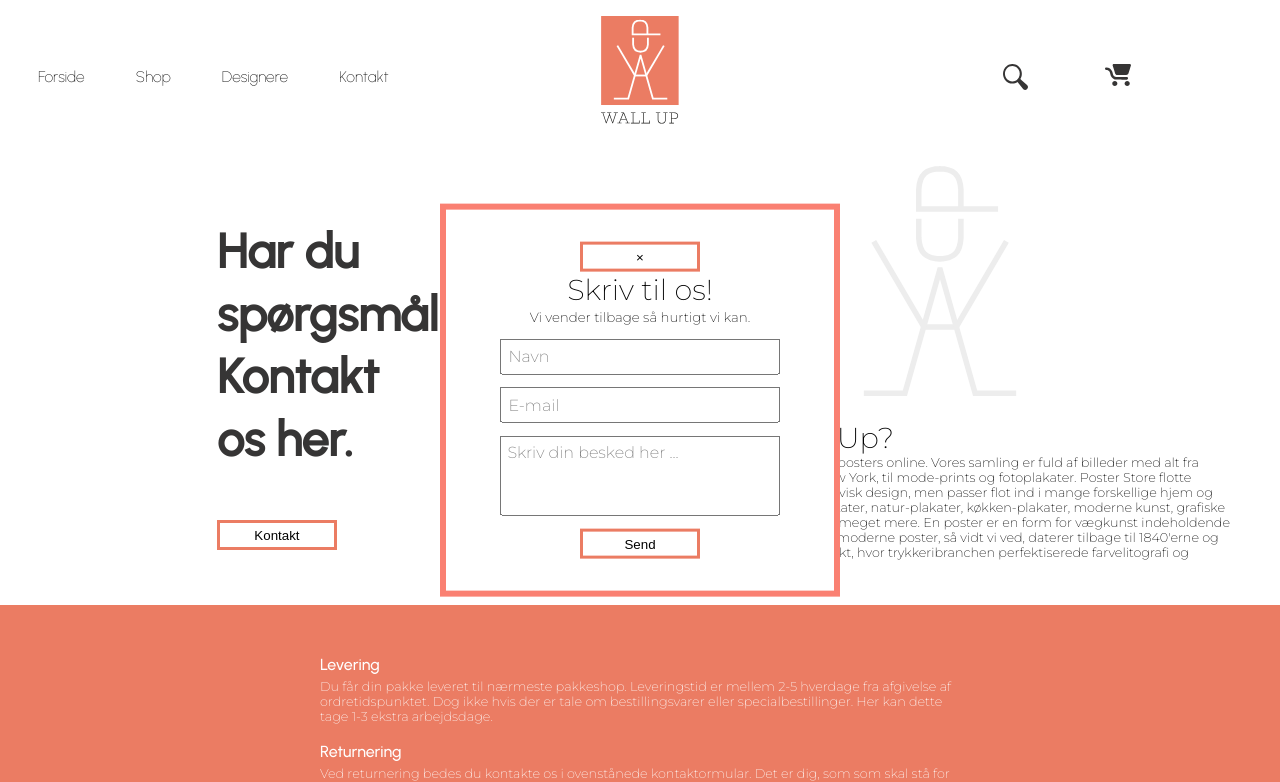
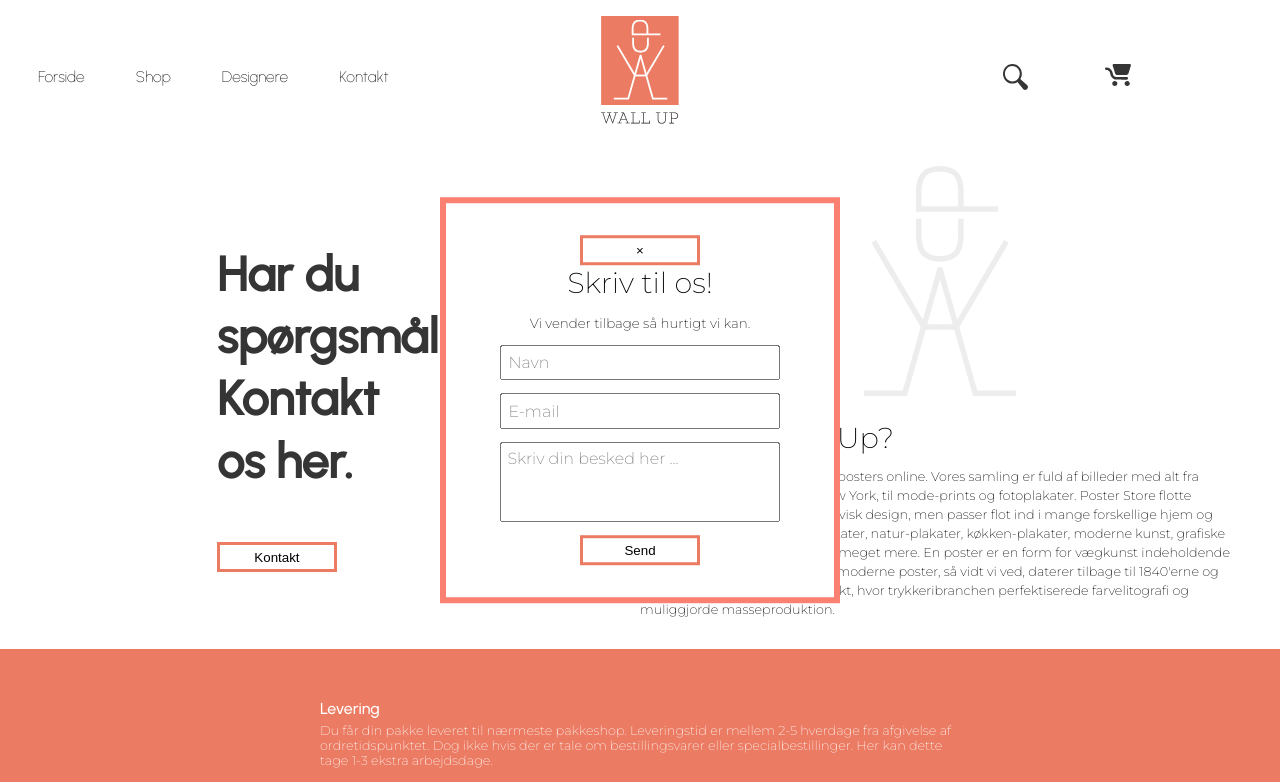
Before and after one commit to EmilieFischer/passions_site, a plain HTML site: page kontakt.html in a window 1280 px wide. Both pictures are taken after a click on the button "Kontakt". Shown: the top 782 px of the page. Drawn offline with Linux system fonts and the light colour scheme.

Commit message:
flere smårettelser

```diff
--- a/kontakt.css
+++ b/kontakt.css
@@ -55,6 +55,10 @@ p {
   font-size: 0.8rem;
 }
 
+article p {
+  line-height: 19px;
+}
+
 /*CONTACT FORM START*/
 * {
   box-sizing: border-box;
@@ -67,6 +71,7 @@ p {
 
 h1 {
   margin: 0;
+  margin-bottom: 1vw;
 }
 
 button {
```
